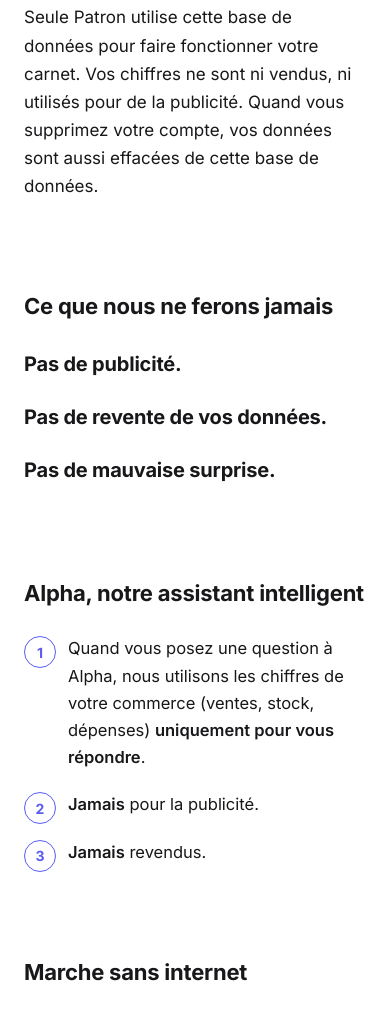
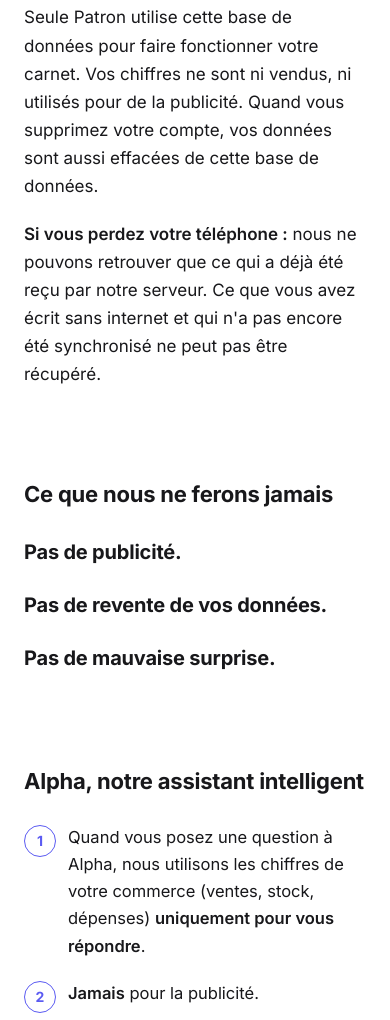
Before and after one commit to kolilink/patron-site, a plain HTML site: page privacy.html in a window 390 px wide. Shown: the part 2378-3398 px from the top of the page. Drawn offline with Linux system fonts and the light colour scheme.

Commit message:
Privacy: add phone-loss limit - only server-received data can be restored

```diff
--- a/privacy.html
+++ b/privacy.html
@@ -413,6 +413,7 @@
         <p>Vos données sont d'abord dans votre téléphone. Quand votre téléphone retrouve internet, une copie est synchronisée dans notre base de données, pour que vous puissiez les retrouver sur tous vos téléphones en même temps.</p>
         <p>Cette base de données est hébergée par Supabase, sur Amazon Web Services, <strong>aux États-Unis, région Ouest des États-Unis 1 (Californie du Nord)</strong>. Elle n'est pas hébergée en Guinée.</p>
         <p>Seule Patron utilise cette base de données pour faire fonctionner votre carnet. Vos chiffres ne sont ni vendus, ni utilisés pour de la publicité. Quand vous supprimez votre compte, vos données sont aussi effacées de cette base de données.</p>
+        <p><strong>Si vous perdez votre téléphone :</strong> nous ne pouvons retrouver que ce qui a déjà été reçu par notre serveur. Ce que vous avez écrit sans internet et qui n'a pas encore été synchronisé ne peut pas être récupéré.</p>
       </section>
 
       <section class="section" id="jamais">
```
